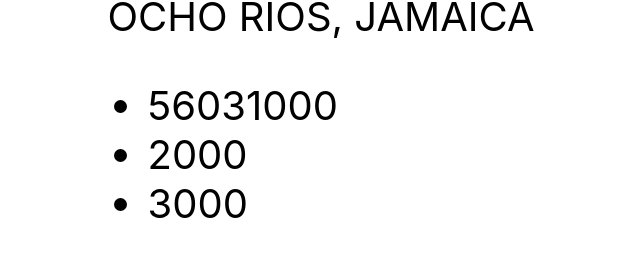
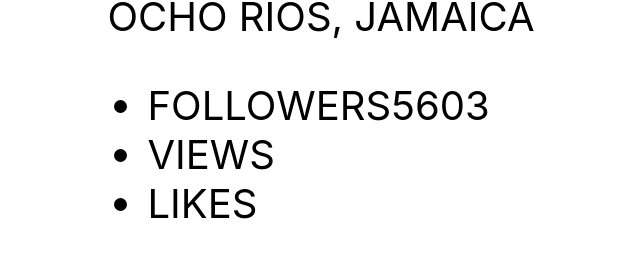
Before and after one commit to PofigKto/PofigKto-goit-react-hw-01-components, a React (Create React App) app: page / in a window 1280 px wide. Shown: the part 534-792 px from the top of the page, without its empty margins (319-959 px from the left). Built offline with nearby package versions, Linux system fonts and the light colour scheme.

Commit message:
some fixes task1
-in progress

```diff
--- a/src/components/Profile.js
+++ b/src/components/Profile.js
@@ -21,16 +21,16 @@
 
       <ul class="stats">
         <li>
-          <span class="label">{stats.followers}</span>
-          <span class="quantity">1000</span>
+          <span class="label">Followers</span>
+          <span class="quantity">{stats.followers}</span>
         </li>
         <li>
-          <span class="label">{stats.Views}</span>
-          <span class="quantity">2000</span>
+          <span class="label">Views</span>
+          <span class="quantity">{Views}</span>
         </li>
         <li>
-          <span class="label">{stats.Likes}</span>
-          <span class="quantity">3000</span>
+          <span class="label">Likes</span>
+          <span class="quantity">{Likes}</span>
         </li>
       </ul>
     </div>
```
